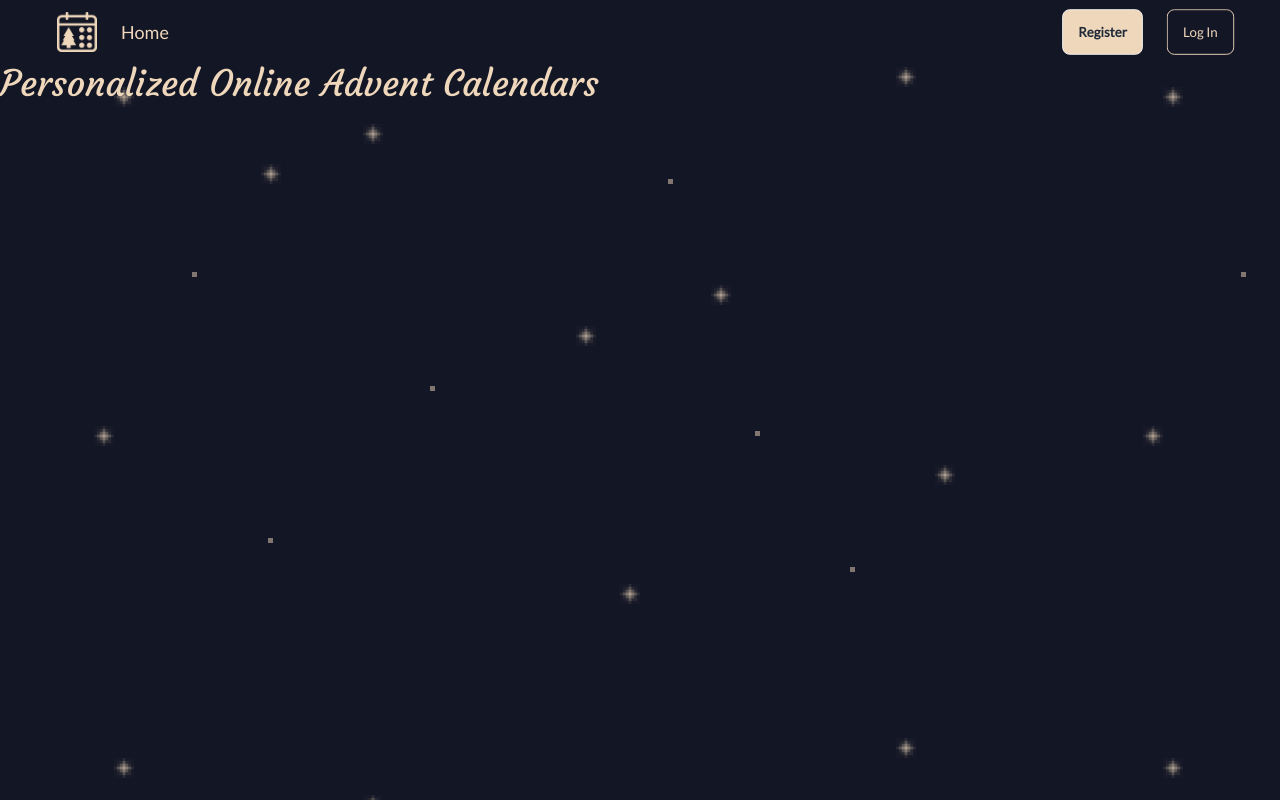
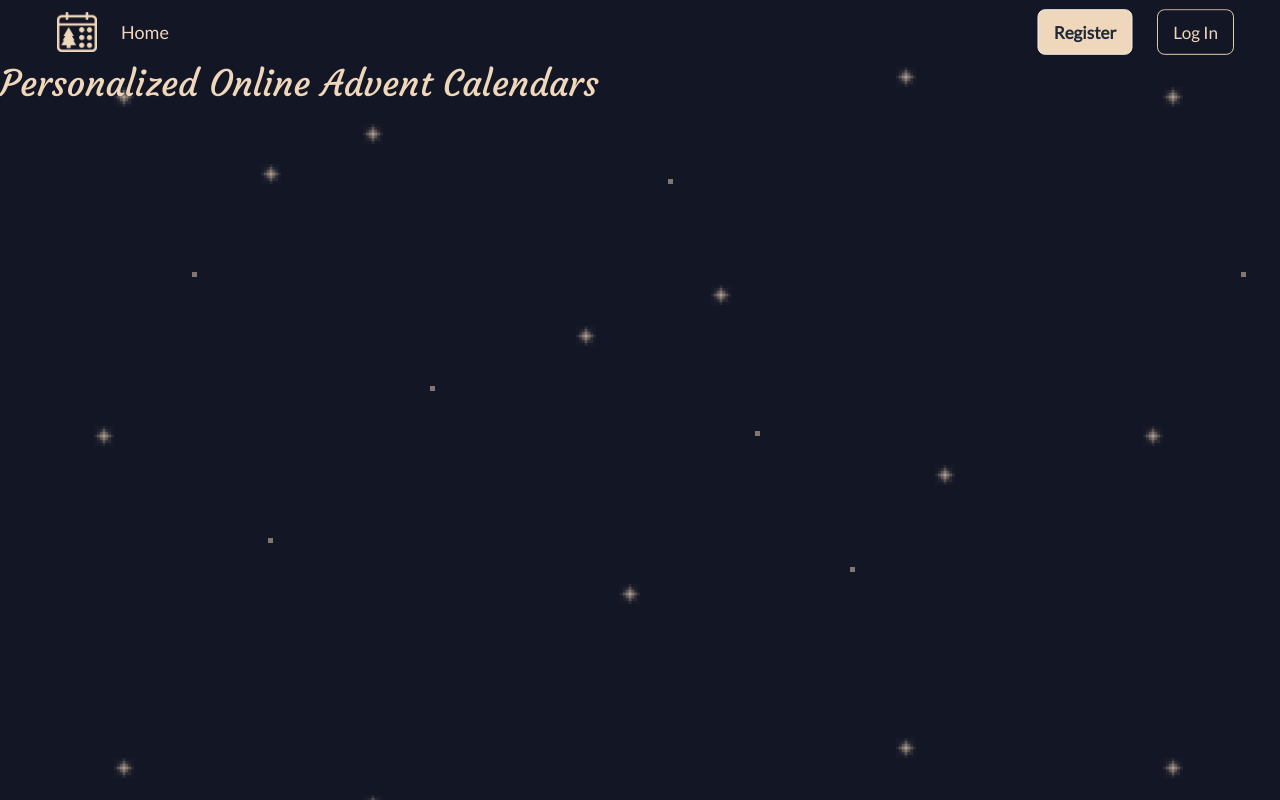
Before and after one commit to johntrehearn/CalendarApp-Team-5, a Next.js app in the folder frontend/: page / in a window 1280 px wide. Built offline with nearby package versions, Linux system fonts and the light colour scheme.

Commit message:
Increase font size for nav links

```diff
--- a/frontend/src/components/Header.tsx
+++ b/frontend/src/components/Header.tsx
@@ -24,13 +24,13 @@ const MenuItems = () => {
     return (
       <>
         <li>
-          <Link href="/calendars" className="btn btn-link clr-accent hover:btn-outline font-normal">
+          <Link href="/calendars" className="btn btn-link clr-accent hover:btn-outline font-normal text-lg">
             <FaCalendarDays />
             My Calendars
           </Link>
         </li>
         <li>
-          <button onClick={handleLogout} className="btn btn-outline clr-accent font-normal">
+          <button onClick={handleLogout} className="btn btn-outline clr-accent font-normal text-lg">
             Log Out
           </button>
         </li>
@@ -41,12 +41,12 @@ const MenuItems = () => {
     return (
       <>
         <li>
-          <Link href="/register" className="btn bg-accent">
+          <Link href="/register" className="btn bg-accent text-lg">
             Register
           </Link>
         </li>
         <li>
-          <Link href="/login" className="btn btn-outline font-normal clr-accent">
+          <Link href="/login" className="btn btn-outline font-normal clr-accent text-lg">
             Log In
           </Link>
         </li>
```
